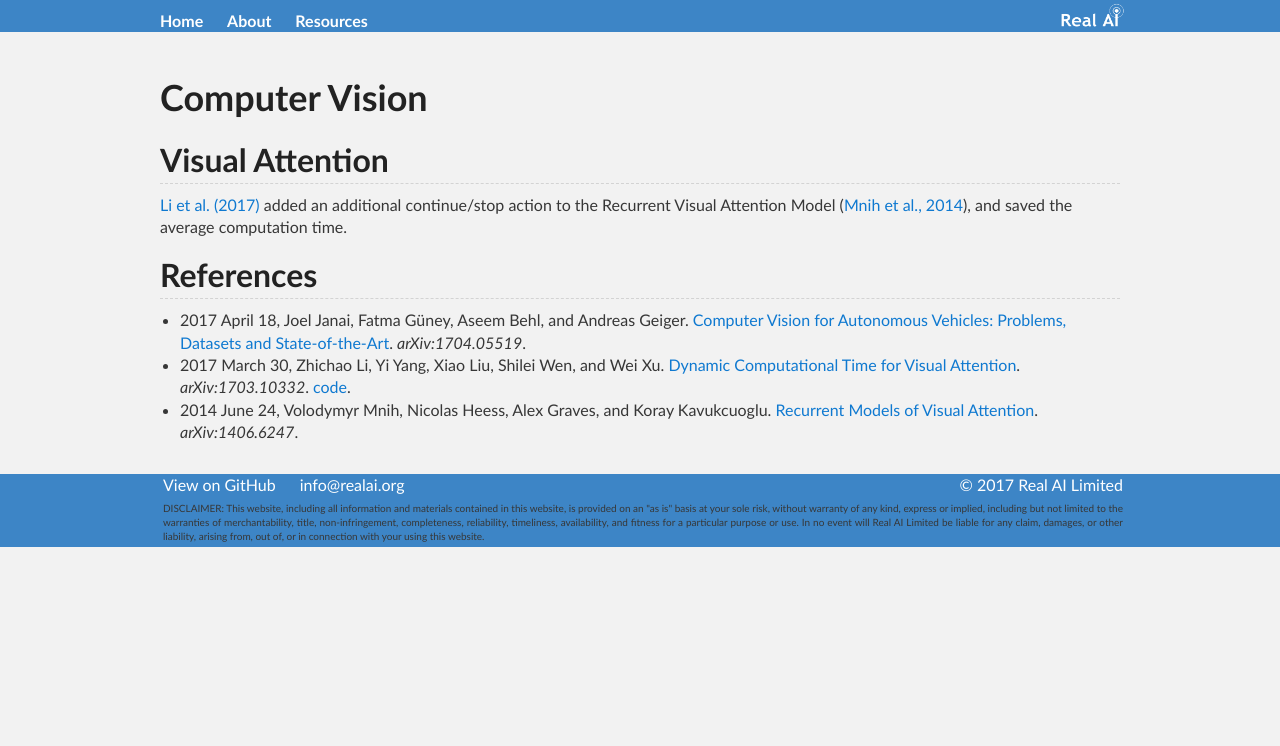
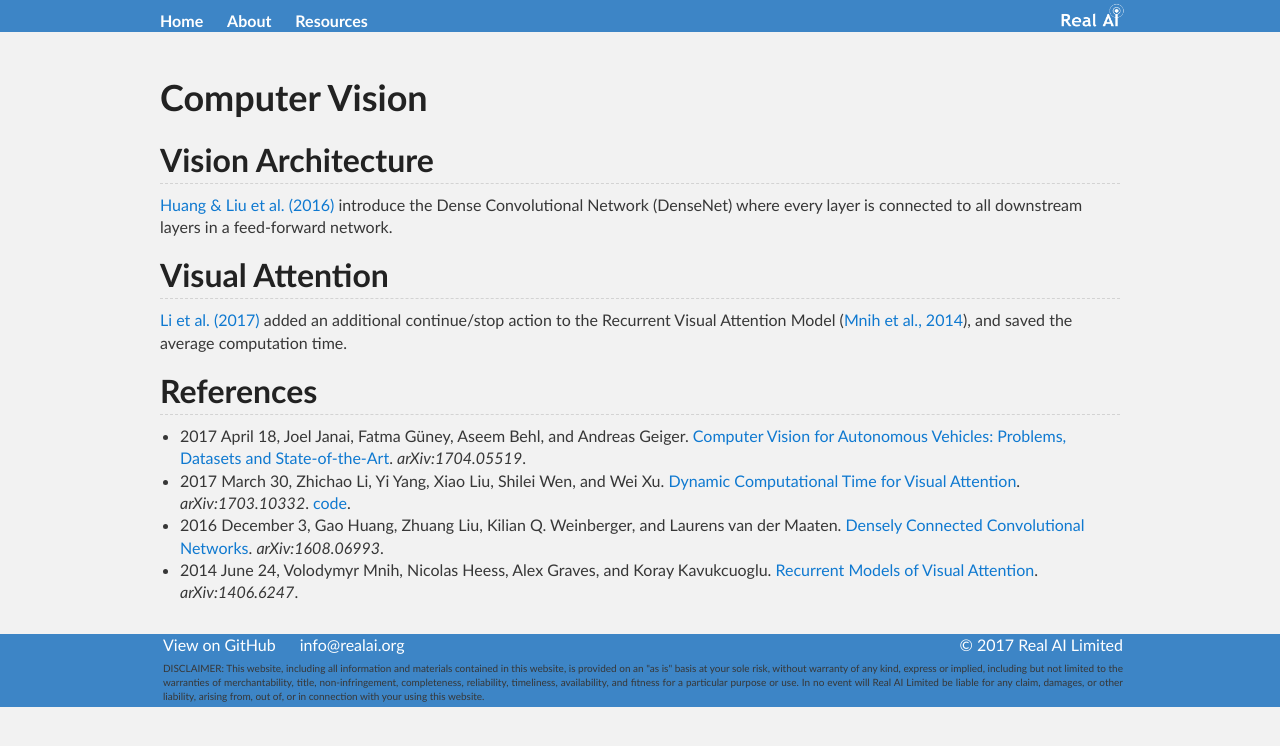
Before and after one commit to Tonywuhk/realai.org, a Jekyll site: the page built from computer-vision.md, in a window 1280 px wide. Shown: the top 746 px of the page. Built offline with Jekyll 4.4.1, drawn with Linux system fonts in a browser that asks for light colours; our own code applies the rules of GitHub Pages for plain Markdown files; the repository's description, which GitHub fills in, is left out.

Commit message:
Update files

```diff
--- a/computer-vision.md
+++ b/computer-vision.md
@@ -2,6 +2,10 @@
 permalink: /computer-vision/
 ---
 # Computer Vision
+
+## Vision Architecture
+
+[Huang & Liu et al. (2016)](https://arxiv.org/abs/1608.06993) introduce the Dense Convolutional Network (DenseNet) where every layer is connected to all downstream layers in a feed-forward network.
 
 ## Visual Attention
 
@@ -11,4 +15,5 @@ permalink: /computer-vision/
 
 * 2017 April 18, Joel Janai, Fatma Güney, Aseem Behl, and Andreas Geiger. [Computer Vision for Autonomous Vehicles: Problems, Datasets and State-of-the-Art](https://arxiv.org/abs/1704.05519). *arXiv:1704.05519*.
 * 2017 March 30, Zhichao Li, Yi Yang, Xiao Liu, Shilei Wen, and Wei Xu. [Dynamic Computational Time for Visual Attention](https://arxiv.org/abs/1703.10332). *arXiv:1703.10332*. [code](https://github.com/baidu-research/DT-RAM).
+* 2016 December 3, Gao Huang, Zhuang Liu, Kilian Q. Weinberger, and Laurens van der Maaten. [Densely Connected Convolutional Networks](https://arxiv.org/abs/1608.06993). *arXiv:1608.06993*.
 * 2014 June 24, Volodymyr Mnih, Nicolas Heess, Alex Graves, and Koray Kavukcuoglu. [Recurrent Models of Visual Attention](https://arxiv.org/abs/1406.6247). *arXiv:1406.6247*.
```
Also changed, not shown: companies/README.md (+4 -0 lines), companies/alphabet.md (+2 -0 lines), multi-agent-learning.md (+3 -0 lines), philosophy.md (+2 -0 lines), policies.md (+1 -1 lines).
